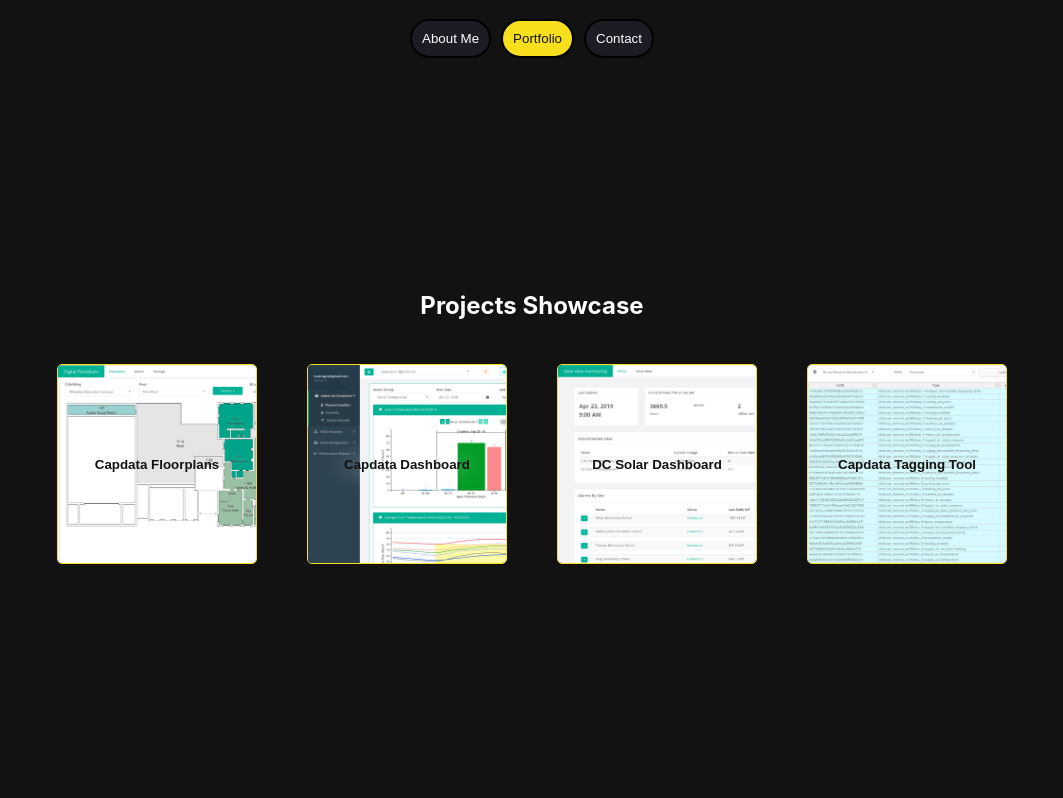
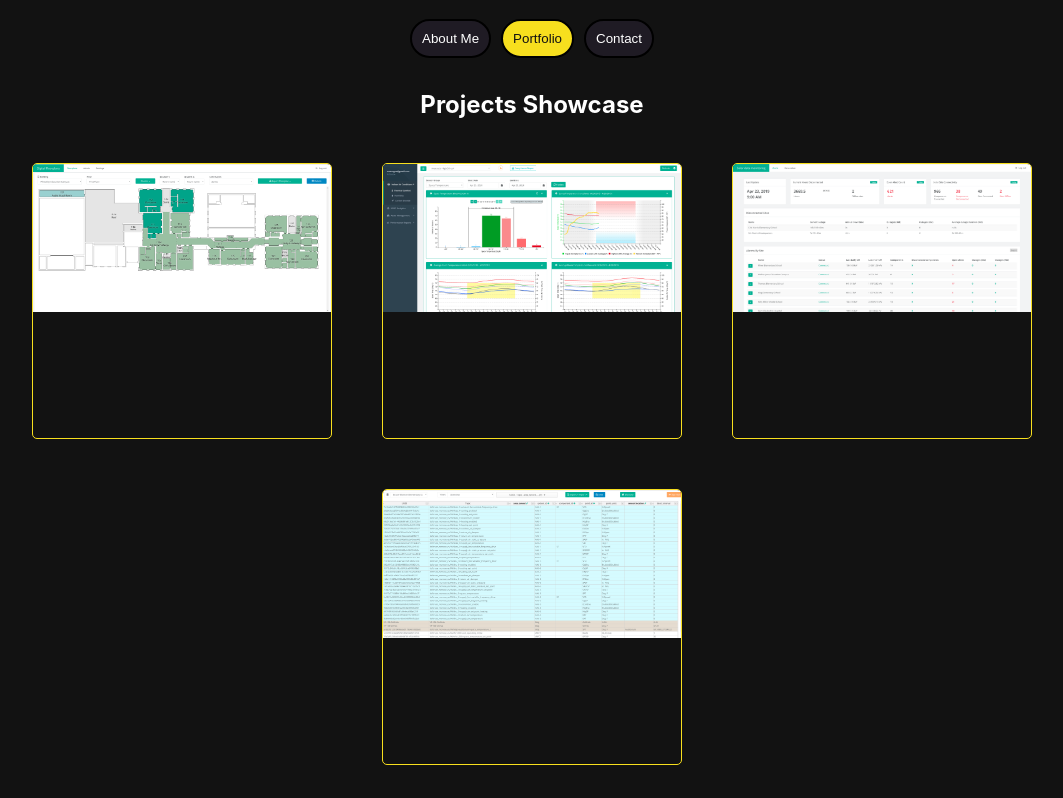
Before and after one commit to tomasdivito/paget, a React (Create React App) app: page / in a window 1280 px wide. Shown: the part 802-1600 px from the top of the page, without its empty margins (108-1171 px from the left). Built offline with nearby package versions, Linux system fonts and the light colour scheme.

Commit message:
various changes to portfolio

```diff
--- a/package.json
+++ b/package.json
@@ -6,6 +6,7 @@
     "@fortawesome/fontawesome-svg-core": "^1.2.18",
     "@fortawesome/free-solid-svg-icons": "^5.8.2",
     "@fortawesome/react-fontawesome": "^0.1.4",
+    "mdx.macro": "^0.2.8",
     "node-sass": "^4.12.0",
     "react": "^16.8.6",
     "react-dom": "^16.8.6",
--- a/src/components/about/about_me.js
+++ b/src/components/about/about_me.js
@@ -1,26 +1,11 @@
 import React from 'react';
+import { importMDX } from 'mdx.macro';
 
-import Skill from '../skill/skill';
 import './about_me.scss';
 
 const Avatar = require('../../images/toti-pixel.png');
 
-const skills = [
-  "Javascript",
-  "React",
-  "React Native",
-  "Redux",
-  "AngularJS",
-  "HTML",
-  "CSS",
-  "Jasmine",
-  "Karma",
-  "Rust",
-  "Ruby",
-  "C#",
-  "ASP.net",
-  "Webpack"
-];
+const AboutDocument = React.lazy(() => importMDX('./about_me.md'));
 
 export default () => (
   <div className="about-me-section">
@@ -30,14 +15,9 @@ export default () => (
         <img alt="toti-logo" className="logo" src={Avatar} />
       </div>
       <div className="about-me-summary">
-        <p>
-          I’m a Computer Engineering student at Universidad Nacional de La Matanza, I started working professionally as a
-          software developer in 2016 although I started learning programming when I was 14 years old. I worked for personal
-          projects and for clients as a freelancer. I have experience in the web using <b>Javascript</b>,
-          <b>React</b>, <b>AngularJS</b> and the tools surrounding them. I also have experience on backend technologies using <b>Ruby on Rails</b>,
-          <b>ASP.net</b> with <b>C#</b> and knowledge of other languages like <b>Java</b> and <b>C/C++</b>. I have interest in languages like <b>Rust</b> and
-          <b>elixir</b>, game development and graphics programming in general.
-        </p>
+        <React.Suspense fallback={<div>Loading...</div>}>
+          <AboutDocument />
+        </React.Suspense>
       </div>
     </div>
   </div>
--- a/src/components/gallery/gallery.scss
+++ b/src/components/gallery/gallery.scss
@@ -15,6 +15,7 @@
   margin-left: 100px;
   margin-right: 100px;
   height: 100%;
+  width: 100%;
 
   @media (max-width: 768px) {
     margin-left: 0;
--- a/src/components/portfolio/project.scss
+++ b/src/components/portfolio/project.scss
@@ -2,13 +2,19 @@
 
 .project {
   display: flex;
+  flex-flow: column;
   justify-content: center;
   align-items: center;
   position: relative;
   background: $primary-color;
 
-  height: 200px;
-  width: 200px;
+  cursor: pointer;
+  padding: 0;
+
+  width: 300px;
+  min-width: 300px;
+  min-height: 276px;
+
   margin: 25px;
 
   overflow: hidden;
@@ -17,11 +23,28 @@
   border: 1px solid $gray-color;
 
   img {
-    width: 450px;
+    width: 100%;
     height: 100%;
-    margin: 0;
+    overflow: hidden;
   }
 
+  h4 {
+    margin: 0;
+    margin-top: 1rem;
+    margin-bottom: 1rem;
+  }
+
+  .details {
+    transition: all .2s ease-in-out;
+    display: none;
+  }
+
+  @media (max-width: 768px) {
+    padding: 1rem;
+    margin-left: 1.5rem;
+    margin-right: 1.5rem;
+    height: 200px;
+  }
 }
 
 .portfolio-gallery {
@@ -29,6 +52,10 @@
   flex-wrap: wrap;
   justify-content: center;
   align-items: center;
+
+  @media (max-width: 768px) {
+    flex-flow: column;
+  }
 }
 
 .project-image {
@@ -38,8 +65,12 @@
 }
 
 .project-summary {
-  z-index: 10;
-  position: absolute;
-  color: $primary-color;
-  text-shadow: 0 0 25px $bright-color;
+  display: flex;
+  flex-flow: column;
 }
+
+.project-title {
+  font-size: 1.5rem;
+  font-weight: bold;
+  color: $link-color;
+}
--- a/src/components/skill/skill.scss
+++ b/src/components/skill/skill.scss
@@ -10,7 +10,7 @@
 
   padding: 10px;
   border: 2px solid #000000;
-  border-radius: 25px 25px 25px 25px;
+  border-radius: 5px 5px 5px 5px;
 
   span {
     font-weight: bold;
```
Also changed, not shown: src/components/about/about_me.md (added, +1 -0 lines), 1 other file (tests, documents, lock files or other folders).
